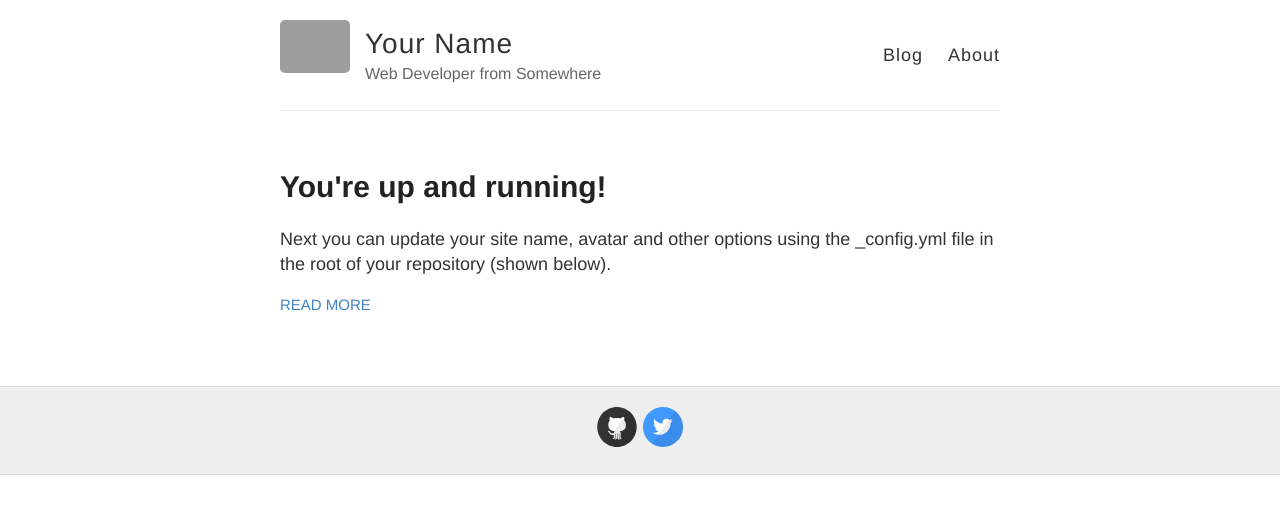
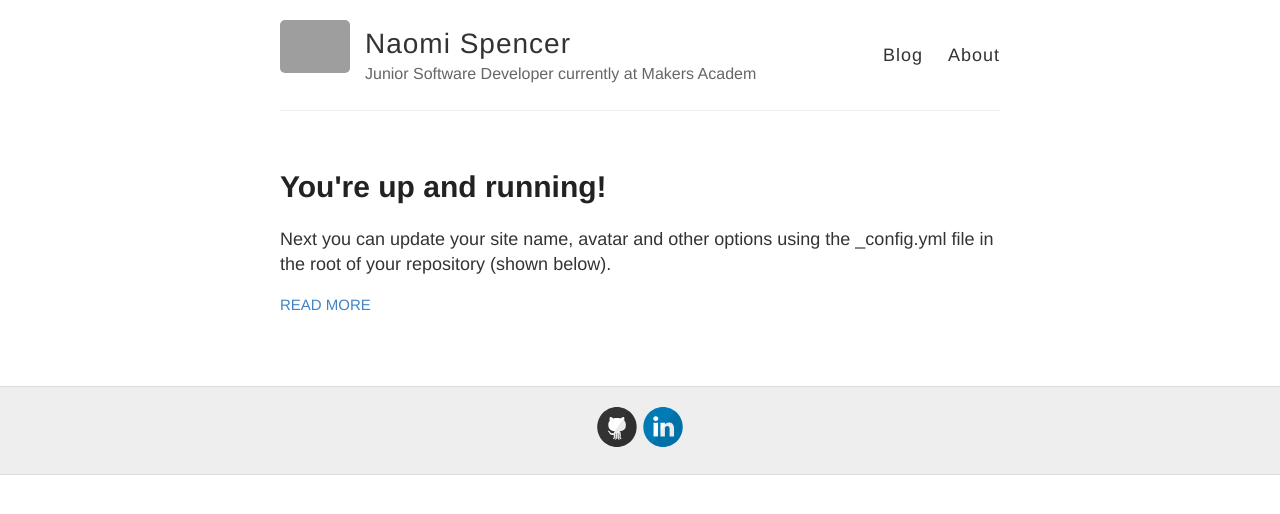
Before and after one commit to nspencer8/nspencer8.github.io, a Jekyll site: the page built from index.html, in a window 1280 px wide. Shown: the top 514 px of the page. Built offline with Jekyll 4.4.1, drawn with Linux system fonts in a browser that asks for light colours; grey boxes are pictures that could not be loaded.

Commit message:
Updated my personal information

```diff
--- a/_config.yml
+++ b/_config.yml
@@ -3,13 +3,13 @@
 #
 
 # Name of your site (displayed in the header)
-name: Your Name
+name: Naomi Spencer
 
 # Short bio or description (displayed in the header)
-description: Web Developer from Somewhere
+description: Junior Software Developer currently at Makers Academ
 
 # URL of your avatar or profile pic (you could use your GitHub profile pic)
-avatar: https://raw.githubusercontent.com/barryclark/jekyll-now/master/images/jekyll-logo.png
+avatar: https://github.com/nspencer8
 
 #
 # Flags below are optional
@@ -21,12 +21,12 @@ footer-links:
   email:
   facebook:
   flickr:
-  github: barryclark/jekyll-now
+  github: https://github.com/nspencer8
   instagram:
-  linkedin:
+  linkedin: www.linkedin.com/in/naomi-spencer-a27b30116
   pinterest:
   rss: # just type anything here for a working RSS icon
-  twitter: jekyllrb
+  twitter:
   stackoverflow: # your stackoverflow profile, e.g. "users/50476/bart-kiers"
   youtube: # channel/<your_long_string> or user/<user-name>
   googleplus: # anything in your profile username that comes after plus.google.com/
```
Also changed, not shown: 1 other file.
